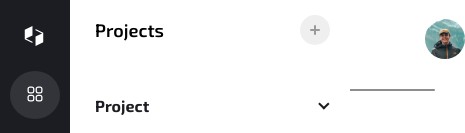
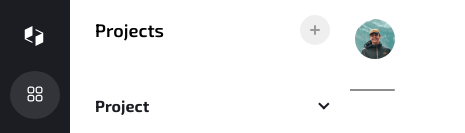
Before and after one commit to alicombot/ToDo-List, a plain HTML site: page index.html in a window 390 px wide. Shown: the top 133 px of the page, 465 px wide, since content can reach past the window. Drawn offline with Linux system fonts and the light colour scheme.

Commit message:
fix header profile responsive in special size

```diff
--- a/styles/responsive.css
+++ b/styles/responsive.css
@@ -134,10 +134,18 @@
 
 
 @media (max-width: 992px) {
+
         .wrapper {
+
             width: 100%;
-            padding-left: 0;
+            padding: 0;
             margin-left: 7.5rem;
+
+        }
+
+        .content__items{
+
+            width:  28rem;
         }
 
         .task__title h3 {
@@ -182,7 +190,9 @@
         }
 
         .nav{
-            padding: 1.5rem 0;
+
+            padding: 1rem 3rem 1rem 3rem;
+
         }
 
         .menu{
```
